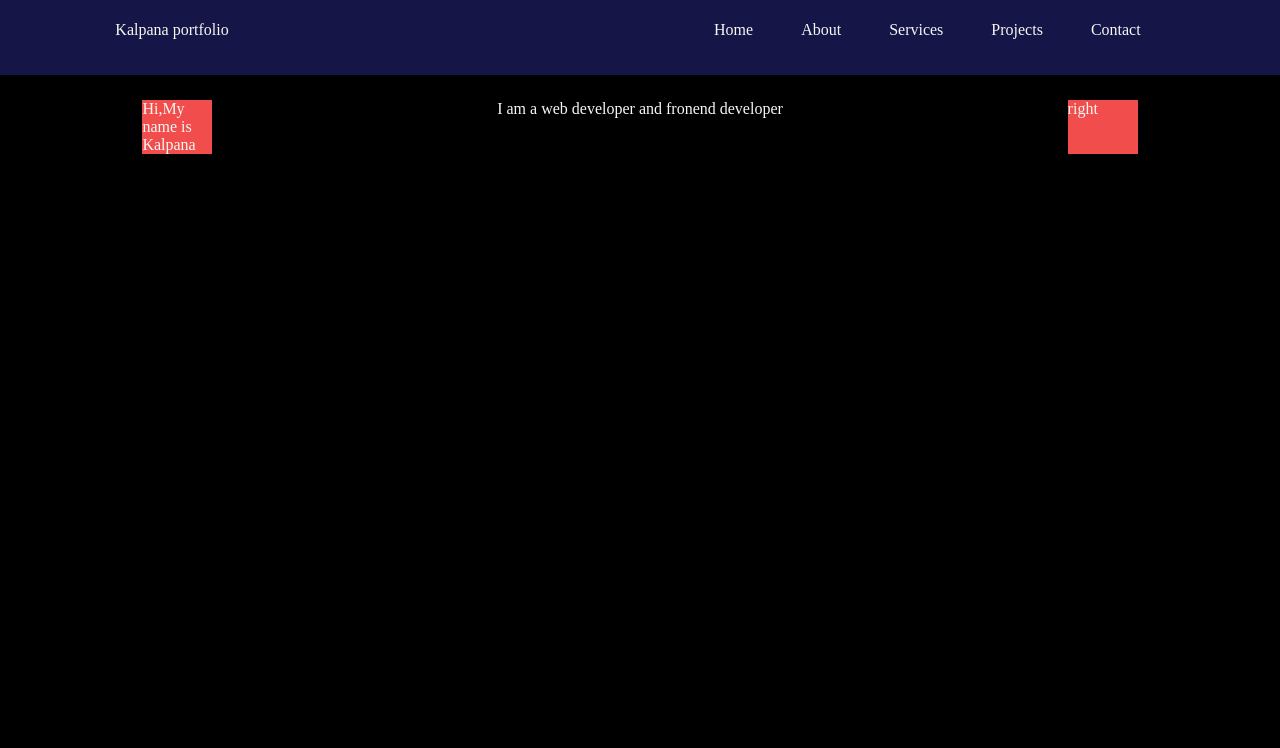
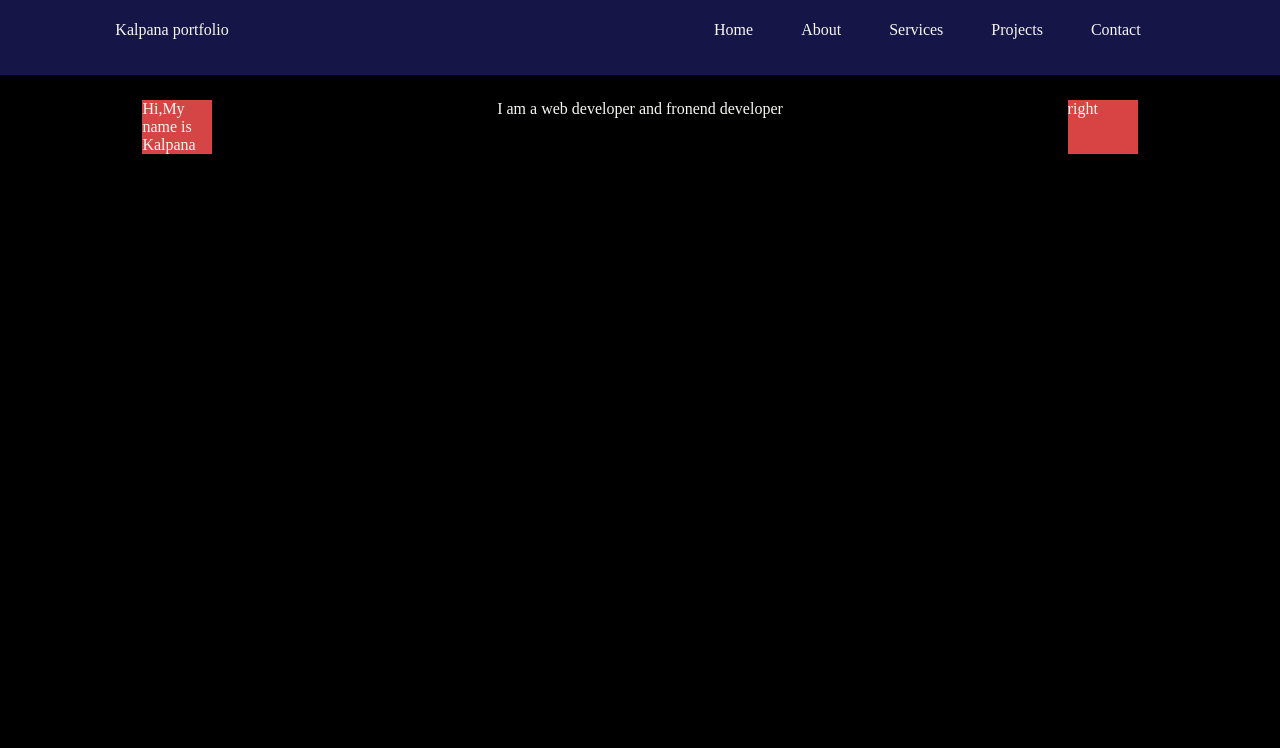
Before and after one commit to kalpanamaurya/My-Portfolio-KM, a plain HTML site: page index.html in a window 1280 px wide. Shown: the part 52-800 px from the top of the page. Drawn offline with Linux system fonts and the light colour scheme.

Commit message:
Update css

```diff
--- a/style.css
+++ b/style.css
@@ -35,11 +35,11 @@ nav ul li{
 }
 
 .leftSection{
-    background-color: rgb(241, 77, 77);
+    background-color: rgb(214, 69, 69);
     width: 70px;
 }
 
 .rightSection{
-    background-color: rgb(241, 77, 77);
+    background-color: rgb(216, 68, 68);
     width: 70px;
 }
```
